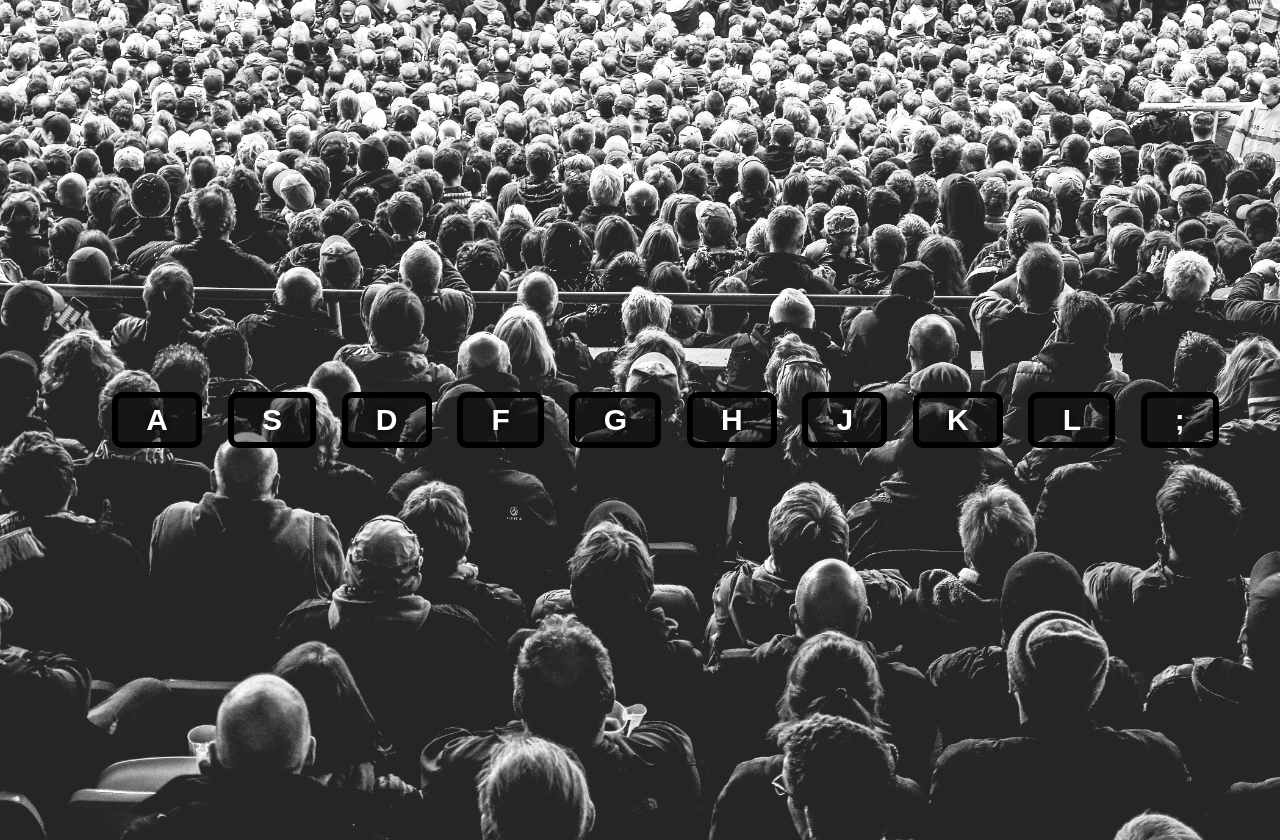
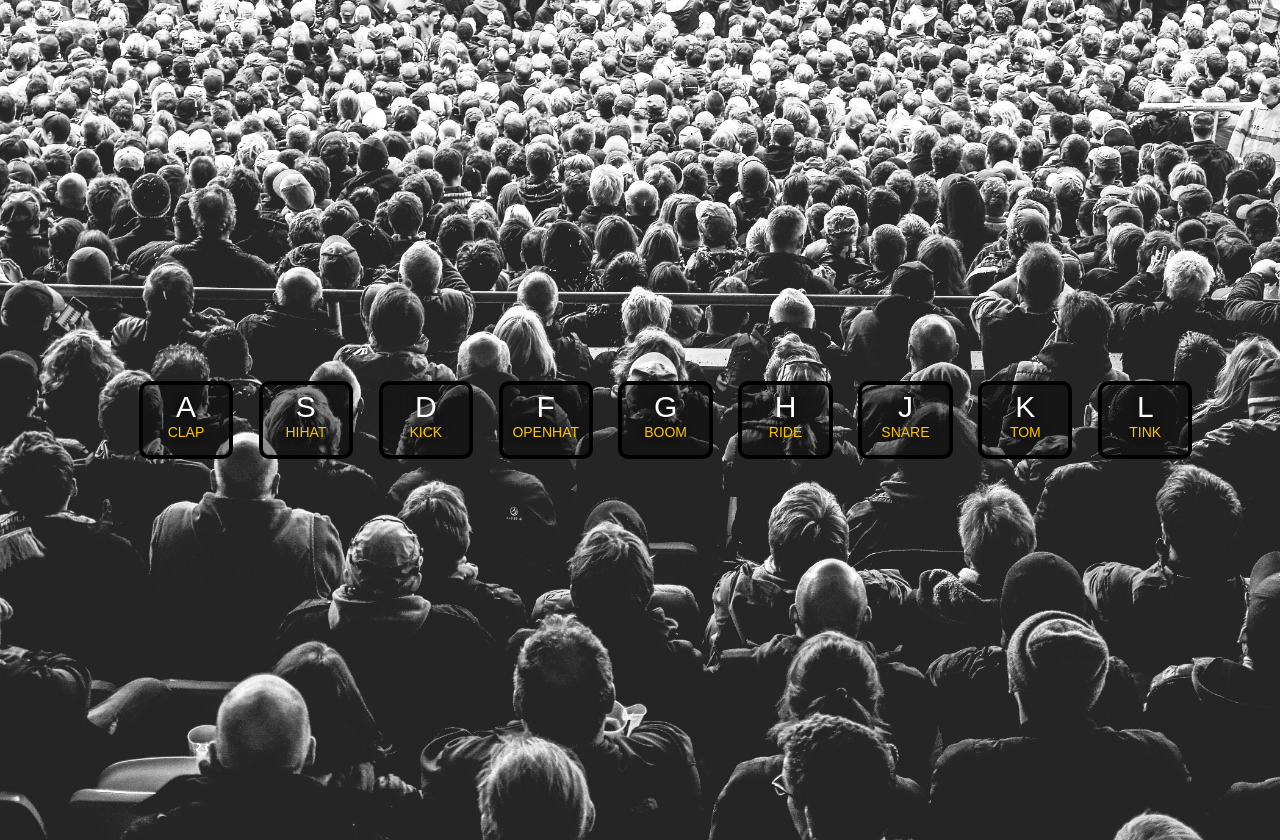
Before and after one commit to MaliqT/learning-fullstack, a plain HTML site: page DrumKit/index.html in a window 1280 px wide. Shown: the top 840 px of the page. Drawn offline with Linux system fonts and the light colour scheme.

Commit message:
Finished the keyboard drumkit. Working sounds and display.

```diff
--- a/DrumKit/index.html
+++ b/DrumKit/index.html
@@ -9,19 +9,53 @@
 
     <body>
         <ul class="keys">
-            <li data-key="a">A</li>
-            <li>S</li>
-            <li>D</li>
-            <li>F</li>
-            <li>G</li>
-            <li>H</li>
-            <li>J</li>
-            <li>K</li>
-            <li>L</li>
-            <li>;</li>
+            <li data-key="a">
+                A
+                <span>CLAP</span>
+            </li>
+            <li data-key="s">
+                S
+                <span>HIHAT</span>
+            </li>
+            <li data-key="d">
+                D
+                <span>KICK</span>
+            </li>
+            <li data-key="f">
+                F
+                <span>OPENHAT</span>
+            </li>
+            <li data-key="g">
+                G
+                <span>BOOM</span>
+            </li>
+            <li data-key="h">
+                H
+                <span>RIDE</span>
+            </li>
+            <li data-key="j">
+                J
+                <span>SNARE</span>
+            </li>
+            <li data-key="k">
+                K
+                <span>TOM</span>
+            </li>
+            <li data-key="l">
+                L
+                <span>TINK</span>
+            </li>
         </ul>
 
         <audio data-key="a" src="sounds/clap.wav"></audio>
+        <audio data-key="s" src="sounds/hihat.wav"></audio>
+        <audio data-key="d" src="sounds/kick.wav"></audio>
+        <audio data-key="f" src="sounds/openhat.wav"></audio>
+        <audio data-key="g" src="sounds/boom.wav"></audio>
+        <audio data-key="h" src="sounds/ride.wav"></audio>
+        <audio data-key="j" src="sounds/snare.wav"></audio>
+        <audio data-key="k" src="sounds/tom.wav"></audio>
+        <audio data-key="l" src="sounds/tink.wav"></audio>
 
         <script src="main.js"></script>
     </body>
--- a/DrumKit/main.js
+++ b/DrumKit/main.js
@@ -9,4 +9,8 @@ window.addEventListener('keydown', function(e) {
     audio.currentTime = 0;
     audio.play();
     key.classList.add('playing');
+
+    this.setTimeout(() => {
+        key.classList.remove('playing');
+    }, 70);
 });
--- a/DrumKit/style.css
+++ b/DrumKit/style.css
@@ -23,18 +23,28 @@ body,html {
 }
 
 .keys li {
-    border: .3rem solid black;
+    border: .2rem solid black;
     border-radius: .5rem;
     font-size: 1.5rem;
     color: white;
     transition: all .07s ease;
-    font-weight: bold;
     display: inline-block;
     text-align: center;
     padding: 5px 2.2vw;
     text-decoration: none;
     background: rgba(0,0,0,0.4);
     text-shadow: 0 0 .5rem black;
+    width: 1.5rem;
+    height: 3rem;
+}
+
+.keys li span {
+    font-size: .7rem;
+    display: flex;
+    flex-direction: column;
+    justify-content: center;
+    align-items: center;
+    color: #ffc600;
 }
 
 .playing {
```
Also changed, not shown: 8 other files.
